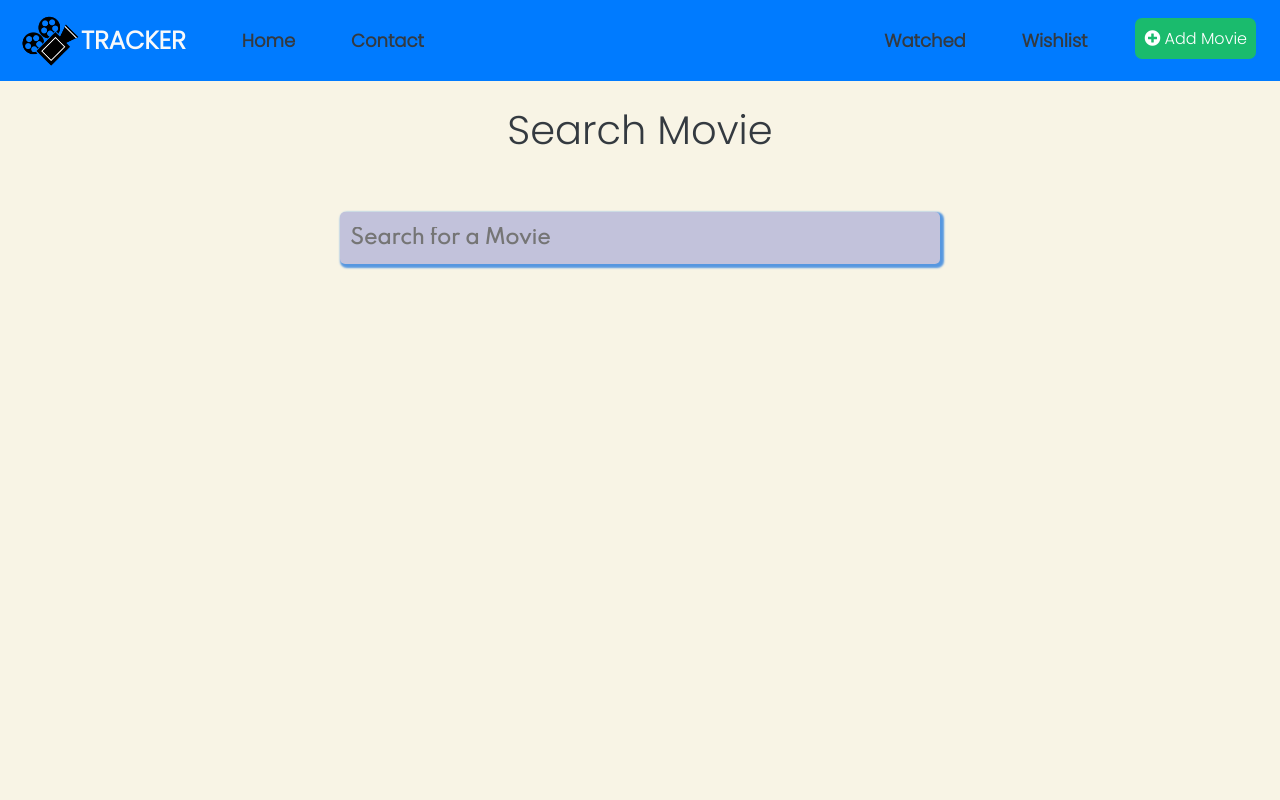
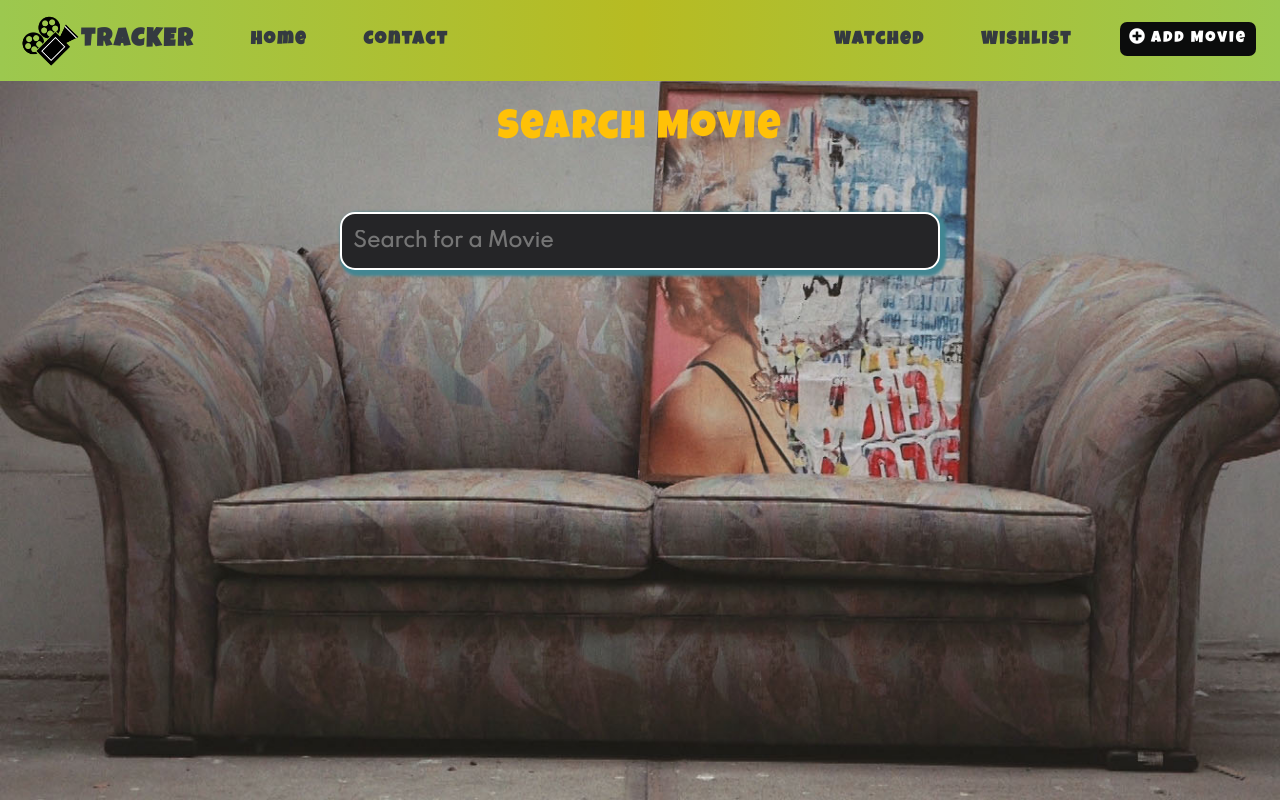
Before and after one commit to berkayalatas/movie-tracker, a React (Create React App) app: page /add in a window 1280 px wide. Built offline with nearby package versions, Linux system fonts and the light colour scheme.

Commit message:
Design improvement

```diff
--- a/src/App.css
+++ b/src/App.css
@@ -1,18 +1,26 @@
 @import url("https://fonts.googleapis.com/css2?family=Source+Sans+Pro:wght@300;400;600;700;900&display=swap");
 @import url("https://fonts.googleapis.com/css?family=Montserrat:300,400,700,800");
 @import url('https://fonts.googleapis.com/css2?family=Poppins:ital,wght@0,300;1,400&display=swap');
-
+@import url('https://fonts.googleapis.com/css2?family=Luckiest+Guy&display=swap');
 :root {
   --primary: #105894;
   --secondary: #21d07a;
   --white: #fff;
 }
 
+
 body {
-  font-family: 'Poppins', sans-serif!important;
+  /* font-family: 'Poppins', sans-serif!important; */
+  font-family: 'Luckiest Guy', cursive !important;
+  letter-spacing: 2px;
   padding: 0;
   margin: 0;
   background-color: #f8f4e5 !important;
+  background: url(./lib/img/background.jpg) no-repeat center center fixed;
+  -webkit-background-size: cover;
+  -moz-background-size: cover;
+  -o-background-size: cover;
+  background-size: cover;
 }
 
 .link {
@@ -293,22 +301,21 @@ body {
 
 #movie-buttons button:hover{
   border-bottom: 3px solid black;
-  padding: 9px;
 }
 
 #addMovieButton{
   color: rgb(8, 7, 7);
   text-transform: capitalize;
-  background-color: #1abb6d;
+  background-color: #0b0c0c;
   border-radius: 7px;
   padding:9px;
   color:#fff;
 }
 
 #addMovieButton:hover{
-  border-bottom: 3px solid rgb(0, 0, 0);
-  background-color: #0e703f;
-  color: rgb(255, 255, 255);
+  border-bottom: 1px solid rgb(0, 0, 0);
+  background-color: #d8e6df;
+  color: rgb(10, 10, 10);
   text-decoration: none;
 }
 
@@ -344,6 +351,12 @@ input:focus {
 }
 
 /* Header Styles */
+
+.navMember:hover{
+  color: #0e703f !important;
+}
+
+
 header {
   background-color: var(--primary);
 }
@@ -399,13 +412,13 @@ header .nav-links li:last-child {
 
 .add-content .input-wrapper input {
   width: 100%;
-  background-color: rgb(194, 194, 219);
-  padding: 10px;
-  border-radius: 5px;
-  border: none;
-  color: black;
+  background-color: rgb(37, 37, 39);
+  padding: 11px;
+  border-radius: 15px;
+  border: 2px solid white;
+  color: rgb(255, 255, 255);
   font-size: 1.25rem;
-  box-shadow: 2px 2px 2px 2px  rgb(86, 151, 224);
+  box-shadow: 3px 3px 3px 3px  rgb(66, 134, 146);
 }
 
 .results {
@@ -472,12 +485,12 @@ header .nav-links li:last-child {
 
 .count-pill {
   display: block;
-  background-color: rgb(46, 46, 173);
+  background-color: rgb(192, 189, 2);
   padding: 5px 10px;
   font-size: 1rem;
   font-weight: 600;
   border-radius: 999px;
-  color: whitesmoke;
+  color: rgb(20, 19, 19);
   text-align: center;
 }
 
--- a/src/App.js
+++ b/src/App.js
@@ -16,7 +16,7 @@ import "./lib/font-awesome/css/all.min.css"
 import {GlobalProvider} from './context/GlobalState'
 
 function App() {
-  const reload = () => window.location.reload();
+
   return (
   <>
   <GlobalProvider>
--- a/src/components/Add.jsx
+++ b/src/components/Add.jsx
@@ -24,7 +24,7 @@ export const Add = () => {
   };
   return (
     <>
-    <div className="text-dark" style={{textAlign:"center", marginTop:25}}>
+    <div className="text-warning" style={{textAlign:"center", marginTop:25}}>
       <h1>Search Movie</h1>
     </div>
       <div className="add-page">
--- a/src/components/Contact.jsx
+++ b/src/components/Contact.jsx
@@ -1,12 +1,10 @@
-import React,{useState} from "react";
+import React, { useState } from "react";
 import emailjs from "emailjs-com";
 import "../form.css";
 import { Container, Row, Col, Alert } from "react-bootstrap";
 
-
 export const Contact = (props) => {
-
-  const [emailSent, setEmailSent] = useState(false)
+  const [emailSent, setEmailSent] = useState(false);
 
   function sendEmail(e) {
     e.preventDefault();
@@ -29,20 +27,20 @@ export const Contact = (props) => {
 
     e.target.reset();
 
-    setEmailSent(!emailSent)
+    setEmailSent(!emailSent);
   }
 
   return (
-    <>
+    <div  style={{backgroundColor:"#f8f4e5", height:"110vh"}}>
       <h3> CONTACT </h3>
       <Container fluid>
         <Row className="d-flex flex-row">
           <Col lg={8}>
-            { emailSent &&
+            {emailSent && (
               <Alert variant="success" className="ml-5">
                 We received your message. We will contact you soon.
               </Alert>
-            }
+            )}
             <div className="contact-us">
               <form onSubmit={sendEmail} id="contact-form">
                 <label>
@@ -92,6 +90,6 @@ export const Contact = (props) => {
           </Col>
         </Row>
       </Container>
-    </>
+    </div>
   );
 };
--- a/src/components/Header.jsx
+++ b/src/components/Header.jsx
@@ -17,14 +17,17 @@ export const Header = () => {
     }
 
   return (
-    <Navbar collapseOnSelect expand="lg" bg="primary" variant="dark">
+    <Navbar collapseOnSelect expand="lg"
+      style={{ background: "rgb(156,200,79)",
+        background: "linear-gradient(90deg, rgba(156,200,79,1) 0%, rgba(183,187,34,1) 50%, rgba(156,200,79,1) 100%)" }}
+    variant="dark">
       <Link to="/">
          <img src={logo} width="65" alt="logo" />
       </Link>
 
 
       <Navbar.Brand>
-        <Link to="/" className="text-light" style={brandStyle}> TRACKER</Link>
+        <Link to="/" className="text-dark" style={brandStyle}> TRACKER</Link>
       </Navbar.Brand>
 
       <Navbar.Toggle aria-controls="responsive-navbar-nav" />
@@ -37,7 +40,7 @@ export const Header = () => {
           </Nav.Link>
 
           <Nav.Link>
-            <Link to="/contact" className="text-dark p-2" style={navItems}>
+            <Link to="/contact" className="text-dark  p-2" style={navItems}>
               Contact
             </Link>
           </Nav.Link>
--- a/src/components/Home.jsx
+++ b/src/components/Home.jsx
@@ -7,8 +7,9 @@ import { Row, Col, Container } from "react-bootstrap";
 import {Link } from 'react-router-dom'
 export const Home = (props) => {
   return (
-    <>
-      <Container fluid className="my-1">
+    <div>
+      <Container fluid
+      style={{backgroundColor:"#f8f4e5", height:"130vh"}}>
         <Row>
           <Col lg={7}>
             <OwlCarousel
@@ -57,8 +58,8 @@ export const Home = (props) => {
               </div>
             </OwlCarousel>
           </Col>
-          <Col lg={5}>
-            <h1 className="mb-4 text-dark my-2">
+          <Col lg={5} >
+            <h1 className="mb-4 text-success my-2">
               <strong> Welcome to Movie Tracker </strong>
             </h1>
 
@@ -102,6 +103,6 @@ export const Home = (props) => {
           </Col>
         </Row>
       </Container>
-    </>
+    </div>
   );
 };
--- a/src/components/Watched.jsx
+++ b/src/components/Watched.jsx
@@ -4,11 +4,13 @@ import { MovieCard } from "./MovieCard";
 
 export const Watched = () => {
     const {watched} = useContext(GlobalContext)
+
+
   return (
     <div className="movie-page">
       <div className="containerr">
         <div className="header">
-          <h1 className="text-dark">Watched Movies</h1>
+          <h1 className="text-warning">Watched Movies</h1>
           <span className="count-pill">
           {watched.length}
             {watched.length <= 1 ? " Movie" : " Movies"}
@@ -22,7 +24,7 @@ export const Watched = () => {
             ))}
           </div>
         ) : (
-          <img src="https://i.pinimg.com/originals/ae/8a/c2/ae8ac2fa217d23aadcc913989fcc34a2.png"
+          <img src="https://thumbs.dreamstime.com/b/funny-cute-bear-panda-holding-empty-banner-card-to-do-list-place-text-childish-template-announcement-agenda-note-funny-192143092.jpg"
            alt="EMPTY WATCHED LIST"
             style={{maxWidth:350, marginLeft:0}}
            />
--- a/src/components/WishList.jsx
+++ b/src/components/WishList.jsx
@@ -8,7 +8,7 @@ export const WishList = () => {
     <div className="movie-page">
       <div className="containerr">
         <div className="header">
-          <h1 className="text-dark">My Wishlist</h1>
+          <h1 className="text-warning">My Wishlist</h1>
           <span className="count-pill">
             {watchlist.length}
             {watchlist.length <= 1 ? " Movie" : " Movies"}
@@ -24,7 +24,7 @@ export const WishList = () => {
             ))}
           </div>
         ) : (
-            <img src="https://i.pinimg.com/originals/ae/8a/c2/ae8ac2fa217d23aadcc913989fcc34a2.png"
+            <img src="https://thumbs.dreamstime.com/b/funny-cute-bear-panda-holding-empty-banner-card-to-do-list-place-text-childish-template-announcement-agenda-note-funny-192143092.jpg"
              alt="EMPTY WATCHLIST"
              style={{maxWidth:350, marginLeft:0}}
             />
--- a/src/form.css
+++ b/src/form.css
@@ -6,7 +6,7 @@
 }
 
 .contact-us {
-    background: #f8f4e5;
+
     padding: 10px 50px;
 }
 
@@ -63,20 +63,21 @@ button {
     line-height: 24pt;
     padding: 3px 22px;
     border: 1px black;
-    background: #0dc745;
-    color: rgb(241, 235, 235);
+    background: #15b344;
+    color: rgb(255, 255, 255);
     letter-spacing: 2px;
     transition: 0.2s all ease-in-out;
     border-bottom: 2px solid transparent;
     outline: none;
     text-align: center;
     margin: 10px;
+    border-radius:10%;
+    border: 1px solid black;
 }
 
 button:hover {
-    color: #0f1b13;
-    border-bottom: 2px solid #0db640;
-    opacity:0.8 ;
+    background: #4eeb7d;
+    color: #0f1b13 ;
 }
 
 ::selection {
```
Also changed, not shown: src/lib/img/background.jpg (added), 1 other file (tests, documents, lock files or other folders).
